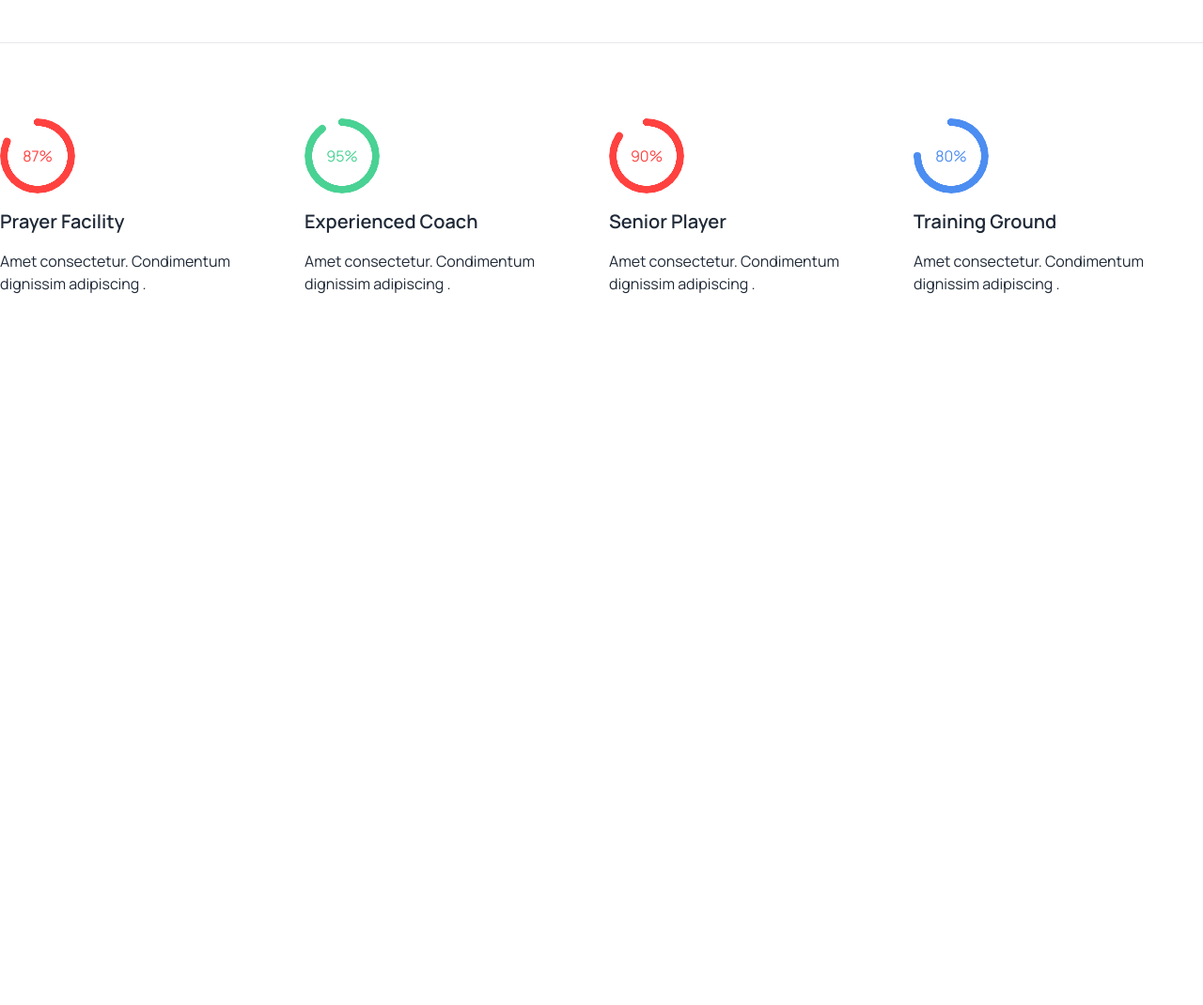
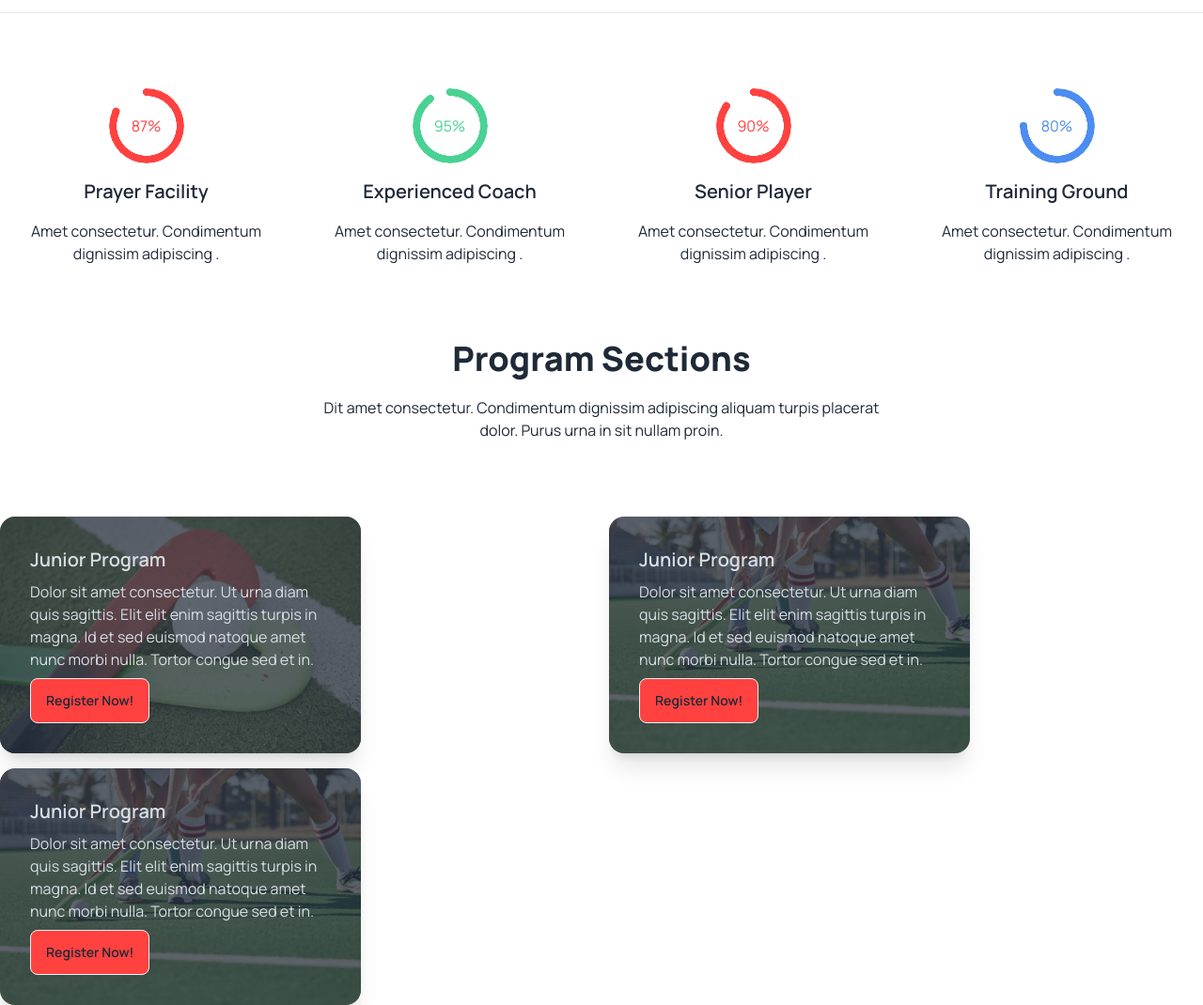
Before and after one commit to mdyeasinhn/Assignment--3, a plain HTML site: page index.html in a window 1280 px wide. Shown: the part 1000-2070 px from the top of the page at 94% size. Before the commit the page ends 1314 px from the top, so only its background shows below. Drawn offline with nearby package versions, Linux system fonts and the light colour scheme.

Commit message:
program section added

```diff
--- a/index.html
+++ b/index.html
@@ -120,7 +120,7 @@
     </header>
     <main class="container mx-auto">
         <!-- Professional Hockeys Club -->
-        <section class="mt-8 lg:mt-28">
+        <section class="mt-8 lg:mt-20">
             <hr>
             <br>
             <br>
@@ -136,28 +136,28 @@
             <br>
             <hr>
             <!-- progress bar here -->
-           <div class="grid gap-4 grid-cols-1 lg:grid-cols-4 mt-20">
+           <div class="grid gap-3 grid-cols-1 lg:grid-cols-4 mt-20">
              <!-- progress 1 -->
-             <div class="space-y-4">
+             <div class="space-y-4 text-center">
                 <div class="radial-progress text-[#FF4240] " style="--value:82;" role="progressbar">87%</div>
                 <h4 class="text-xl font-semibold">Prayer Facility</h4>
                 <p class="">Amet consectetur. Condimentum
                     <br> dignissim adipiscing .</p>
             </div>
             <!-- progress 2-->
-            <div class="space-y-4">
+            <div class="space-y-4 text-center">
                 <div class="radial-progress text-[#49D293] " style="--value:90;" role="progressbar">95%</div>
                 <h4 class="text-xl font-semibold">Experienced Coach</h4>
                 <p class="">Amet consectetur. Condimentum <br> dignissim adipiscing .</p>
             </div>
             <!-- progress 3 -->
-            <div class="space-y-4">
+            <div class="space-y-4 text-center">
                 <div class="radial-progress text-[#FF4240] " style="--value:85;" role="progressbar">90%</div>
                 <h4 class="text-xl font-semibold">Senior Player</h4>
                 <p class="">Amet consectetur. Condimentum <br> dignissim adipiscing .</p>
             </div>
             <!-- progress 4 -->
-            <div class="space-y-4">
+            <div class="space-y-4 text-center">
                 <div class="radial-progress text-[#4C8DF1] " style="--value:75;" role="progressbar">80%</div>
                 <h4 class="text-xl font-semibold">Training Ground</h4>
                 <p class="">Amet consectetur. Condimentum <br> dignissim adipiscing .</p>
@@ -166,6 +166,55 @@
            </div>
 
 
+        </section>
+        <!-- Program Sections here -->
+        <section class="mt-8 lg:mt-20">
+            <div class="text-center space-y-5">
+                <h3 class="text-4xl font-extrabold">Program Sections</h3>
+                <p>Dit amet consectetur. Condimentum dignissim adipiscing aliquam turpis placerat
+                    <br> dolor. Purus urna in sit nullam proin. </p>
+
+            </div>
+
+            <div class="grid gap-4 grid-cols-1 lg:grid-cols-2 mt-8 lg:mt-20">
+                <!-- card 1 -->
+                <div class="card w-96 bg-base-100 shadow-xl image-full">
+                    <figure><img src="Images/progrem-1.png" alt="Shoes" /></figure>
+                    <div class="card-body">
+                      <h2 class="card-title">Junior Program</h2>
+                      <p>Dolor sit amet consectetur. Ut urna diam quis sagittis. Elit elit
+                        enim sagittis turpis in magna. Id et sed euismod natoque amet nunc morbi nulla. Tortor congue sed et in.</p>
+                      <div class="card-actions">
+                        <button class="btn bg-color-primary">Register Now!</button>
+                      </div>
+                    </div>
+                  </div>
+                  <!-- card 2 -->
+                <div class="card w-96 bg-base-100 shadow-xl image-full">
+                    <figure><img src="Images/progrem-2.png" alt="Shoes" /></figure>
+                    <div class="card-body">
+                      <h2 class="card-title">Junior Program</h2>
+                      <p>Dolor sit amet consectetur. Ut urna diam quis sagittis. Elit elit
+                        enim sagittis turpis in magna. Id et sed euismod natoque amet nunc morbi nulla. Tortor congue sed et in.</p>
+                      <div class="card-actions">
+                        <button class="btn bg-color-primary">Register Now!</button>
+                      </div>
+                    </div>
+                  </div>
+                  <!-- card 3 -->
+                <div class="card w-96 bg-base-100 shadow-xl image-full">
+                    <figure><img src="Images/progrem-2.png" alt="Shoes" /></figure>
+                    <div class="card-body">
+                      <h2 class="card-title">Junior Program</h2>
+                      <p>Dolor sit amet consectetur. Ut urna diam quis sagittis. Elit elit
+                        enim sagittis turpis in magna. Id et sed euismod natoque amet nunc morbi nulla. Tortor congue sed et in.</p>
+                      <div class="card-actions">
+                        <button class="btn bg-color-primary">Register Now!</button>
+                      </div>
+                    </div>
+                  </div>
+
+            </div>
         </section>
 
     </main>
```
Also changed, not shown: Images/program-3.png (renamed from Images/4.png), Images/progrem-1.png (renamed from Images/2.png), Images/progrem-2.png (renamed from Images/3.png).
